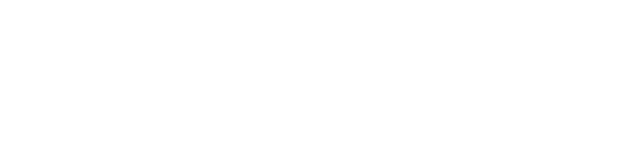
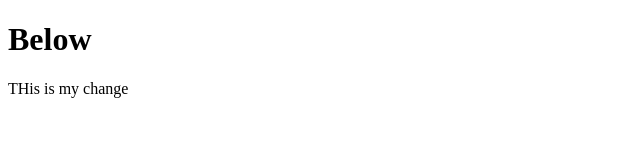
Before and after one commit to JermayneN/Exam1, a plain HTML site: page index.html in a window 1280 px wide. Shown: the whole page, without its empty margins (0-640 px from the left). Drawn offline with Linux system fonts and the light colour scheme.

Commit message:
Added text

```diff
--- a/index.html
+++ b/index.html
@@ -1,5 +1,7 @@
 <!DOCTYPE html>
 <html>
 <title> Jermaynes Exam Example </title>
+<h1> Below </h1>
+<a> THis is my change </a>
 
 </html>
```
